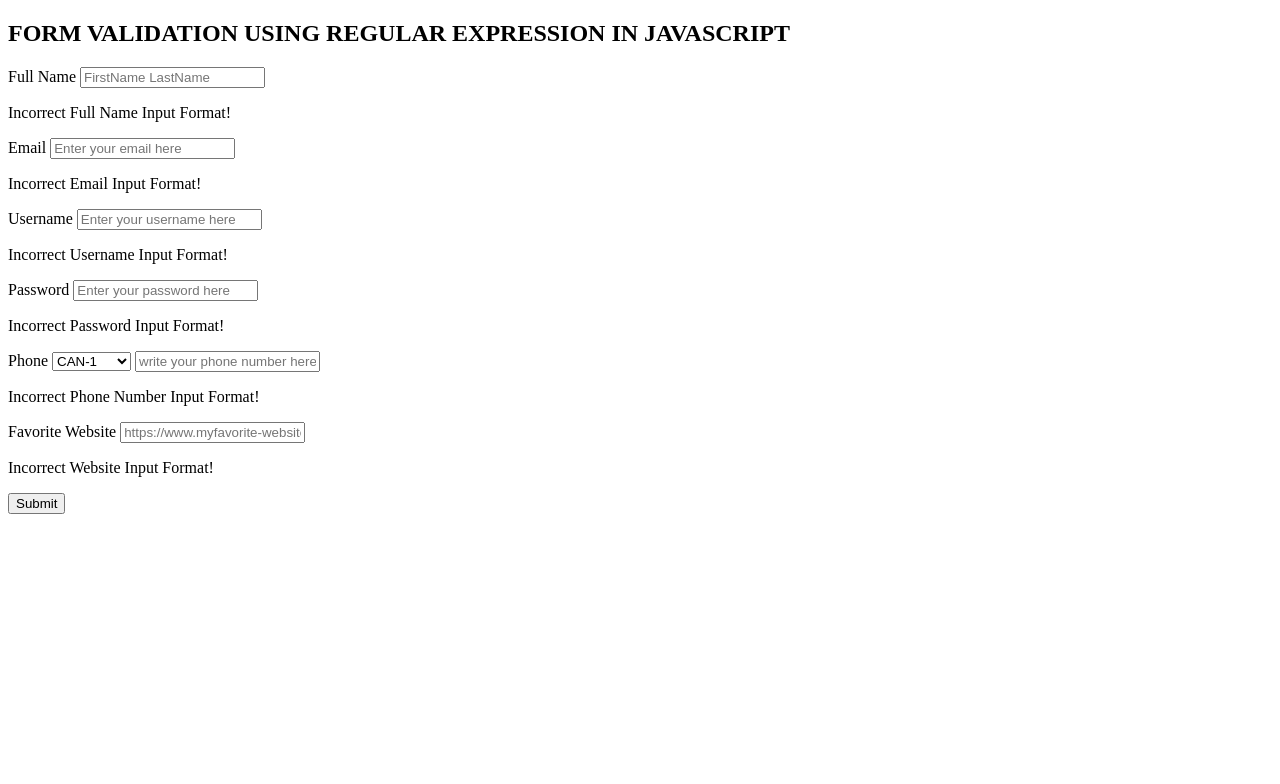
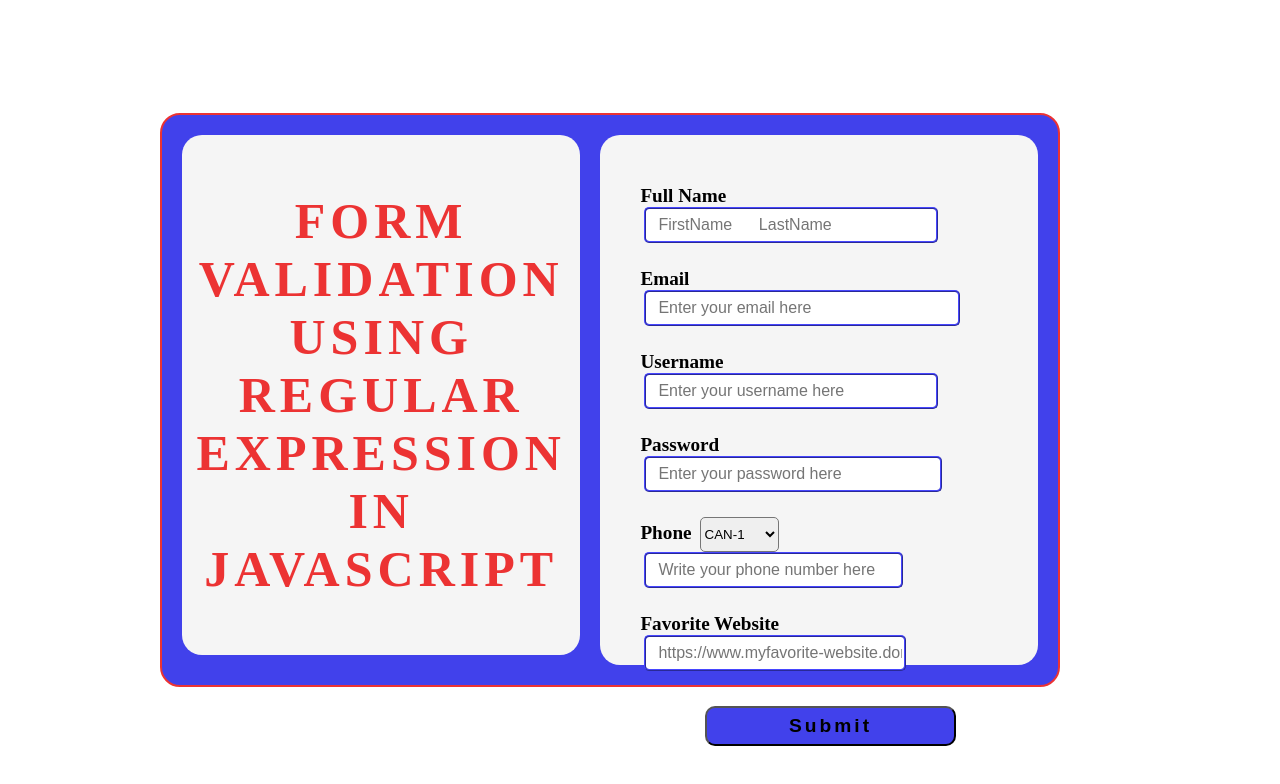
Before and after one commit to alexanderchosen/form_validation_using_regexp, a plain HTML site: page index.html in a window 1280 px wide. Drawn offline with Linux system fonts and the light colour scheme.

Commit message:
This is my 3rd commit

```diff
--- a/index.html
+++ b/index.html
@@ -5,25 +5,27 @@
     <meta http-equiv="X-UA-Compatible" content="IE=edge">
     <meta name="viewport" content="width=device-width, initial-scale=1.0">
     <title> Form Validation</title>
+    <link rel="stylesheet" type="text/css" href="/style.css">
 </head>
 <body>
 
-    <header>
-        <h2>FORM VALIDATION USING REGULAR EXPRESSION IN JAVASCRIPT </h2>
-
-    </header>
     <main>
         <div class = "container">
-            <!-- title attribute to describe teh pattern to help the user-->
+            <div class ="text-box">
+                <p>FORM VALIDATION USING REGULAR EXPRESSION IN JAVASCRIPT </p>
+            </div>
+
+            <!-- title attribute to describe the pattern to help the user-->
+            <div class="form-box">
             <div class ="input-name">
                 <label for="fullName"> Full Name </label>
                 <input type="text"
                 name="Full Name"
                 id="full-name"
                 pattern="([a-zA-Z])(\s)([a-zA-Z])$/g" title="Must contain only letters"
-                placeholder="FirstName LastName" required >
+                placeholder="FirstName      LastName" required >
 
-                <p class="input-name-error"> Incorrect Full Name Input Format! </p>
+                <p class="name-error"> Incorrect Full Name Input Format! </p>
             </div>
 
             <div class ="input-email">
@@ -61,7 +63,7 @@
             </div>
 
 
-            <div class="phone-input">
+            <div class="input-phone">
             <label for="phone"> Phone</label>
             <!-- we need a json file or a url link for countries short code and their respective call codes. The countries codes used here are temporary-->
             <select name="code-select" id="code-select">
@@ -73,7 +75,7 @@
             <input type="tel" name="phoneNumber"
             id="phone-number"
             pattern="(^[\d]){10}$" title="Must contain 10 numbers matched with your country code"
-            placeholder="write your phone number here" required />
+            placeholder="Write your phone number here" required />
 
             <p class="number-error"> Incorrect Phone Number Input Format! </p>
         </div>
@@ -83,16 +85,22 @@
             <input type="text"
             name="fav-website"
             id="fav-website"
-            pattern= "(https://)(www)\.[\w_+-]+\.(\w){2,}$" title="Must be in the format: https://www.character.domain"
+            title="Must be in the format: https://www.character.domain"
             placeholder="https://www.myfavorite-website.domain" required >
 
-            <p class="input-website-error"> Incorrect Website Input Format! </p>
+            <p class="website-error"> Incorrect Website Input Format! </p>
         </div>
 
             <!-- <button> Submit </button> -->
-            <input type="button" value="Submit"/>
+            <input class ="btn-submit" type="button" value="Submit"/>
+
+        </div>
+
         </div>
     </main>
 
+
+    <script src="/index.js"></script>
+
 </body>
 </html>
--- a/index.js
+++ b/index.js
@@ -2,17 +2,22 @@ let fullName = document.getElementById('full-name');
 let username = document.getElementById('user-name');
 let password = document.getElementById('password');
 let phoneNumber = document.getElementById('phone-number');
+let email = document.getElementById('email');
+let favWebsite = document.getElementById('fav-website')
 
-let fullNameError = document.getElementsByClassName('input-name-error')
+let fullNameError = document.getElementsByClassName('name-error')
 let usernameError = document.getElementsByClassName('user-name-error')
 let passwordError = document.getElementsByClassName('password-error')
 let numberError = document.getElementsByClassName('number-error')
+let emailError = document.getElementsByClassName('email-error')
+let websiteError = document.getElementsByClassName('website-error')
 
-username.addEventListener('input', function(){
-    let pattern = username.getAttribute('pattern')
-    let currentValue = e.target.value
-    let success = pattern.test(currentValue)
-    if(success){
+
+username.addEventListener('input', function(e){
+    let usernamePattern = username.getAttribute('pattern')
+    let usernameValue = e.target.value
+    let usernameSuccess = usernamePattern.test(usernameValue)
+    if(usernameSuccess){
         usernameError.style.display = 'none'
     }
     else{
@@ -20,4 +25,18 @@ username.addEventListener('input', function(){
     }
 })
 
-// write a general function that can be called for every eventListener and then firdt retrieve the element it is called in which is later passed into the pattern variable to get its specific pattern attribute
+// write a general function that can be called for every eventListener and then first retrieve the element it is called
+// in which is later passed into the pattern variable to get its specific pattern attribute
+
+
+favWebsite.addEventListener('input', function(e){
+    let webPattern = new RegExp ("(http(s?)://)(www)\.[\w_+-]+\.(\w){2,}$" , "gi")
+    let websiteValue = e.target.value
+    let webSuccess = webPattern.test(websiteValue)
+    if (webSuccess){
+        websiteError.style.display='none'
+    }
+    else{
+        websiteError.style.display ='block'
+    }
+})
--- a/style.css
+++ b/style.css
@@ -0,0 +1,160 @@
+
+
+html, body{
+    margin: 0;
+    padding: 0;
+
+}
+
+body{
+    width: 100%;
+    height: 100vh;
+    display: flex;
+    align-items: center;
+    justify-content: center;
+}
+
+.container{
+    width: 70%;
+    height: 80%;
+    position: relative;
+    border: 2px double rgb(236, 51, 51);
+    border-radius: 20px;
+    background-color: rgb(65, 65, 235);
+    /* align-self: center; */
+    /* margin-left:calc(100% - 1500px) */
+    margin-left: 20vh;
+    display: flex;
+   align-self: center;
+}
+
+.container .text-box{
+    width: 40%;
+    height: 60vh;
+    background-color: whitesmoke;
+    margin: 20px;
+    display: flex;
+    align-items: center;
+    justify-content: center;
+    border-radius: 20px;
+    border:none;
+    padding: 20px;
+
+
+}
+
+.text-box:hover{
+    width: 41%;
+}
+
+.text-box p {
+    word-spacing: 4px;
+    letter-spacing: 5px;
+    align-self: center;
+    font-weight: bolder;
+    font-size: 50px;
+    text-align: center;
+    color:rgb(236, 51, 51);
+}
+
+.form-box{
+    width: 55%;
+    height: 60vh;
+    background-color: whitesmoke;
+    margin: 20px 20px 20px 0px;
+    border: none;
+    border-radius: 20px;
+    padding: 40px;
+    padding-top: 50px;
+    padding-bottom: 0px;
+}
+
+
+
+.name-error,.user-name-error,.email-error,.password-error,.number-error,.website-error{
+    display:none;
+    margin-top: 0;
+    color: red;
+    font-weight: 500;
+    /* margin-left: 50px; */
+    /* margin-bottom: 10px ; */
+    font-style: italic;
+}
+
+
+.input-name label, .input-email label, .input-username label,.input-password label, .input-phone label, .input-website label{
+    font-size:larger;
+    font-weight:bold
+
+}
+
+.input-name, .input-email, .input-username, .input-password, .input-phone, .input-website{
+    margin-bottom: 25px;
+}
+
+.input-name input, .input-username input {
+    width: 80%;
+    height: 30px;
+    border: 2px ridge rgb(65, 65, 235);
+    border-radius: 5px;
+    margin-left: 4px;
+
+}
+
+.input-email input{
+    width: 86%;
+    height: 30px;
+    border: 2px ridge rgb(65, 65, 235);
+    border-radius: 5px;
+    margin-left: 4px;
+}
+
+.input-password input{
+    width: 81%;
+    height: 30px;
+    border: 2px ridge rgb(65, 65, 235);
+    border-radius: 5px;
+    margin-left: 4px;
+}
+
+.input-website input{
+    width: 71%;
+    height: 30px;
+    border: 2px ridge rgb(65, 65, 235);
+    border-radius: 5px;
+    margin-left: 4px;
+}
+
+.input-phone input{
+    width: 70%;
+    height: 30px;
+    border: 2px ridge rgb(65, 65, 235);
+    border-radius: 5px;
+    margin-left: 4px;
+}
+
+.input-phone select{
+    height: 35px;
+    border-radius: 5px;
+    margin-left: 4px;
+}
+
+
+
+.input-name input::placeholder, .input-email input::placeholder, .input-username input::placeholder, .input-password input::placeholder, .input-phone input::placeholder, .input-website input::placeholder{
+    font-size: medium;
+    padding-left: 10px;
+}
+
+.btn-submit{
+    /* justify-content: center; */
+    width: 70%;
+    height:40px;
+    border-radius: 10px;
+    font-weight: 700;
+    font-size: larger;
+    margin-left: 65px;
+    margin-top: 10px;
+    letter-spacing: 3px;
+    background-color: rgb(65, 65, 235);
+}
```
